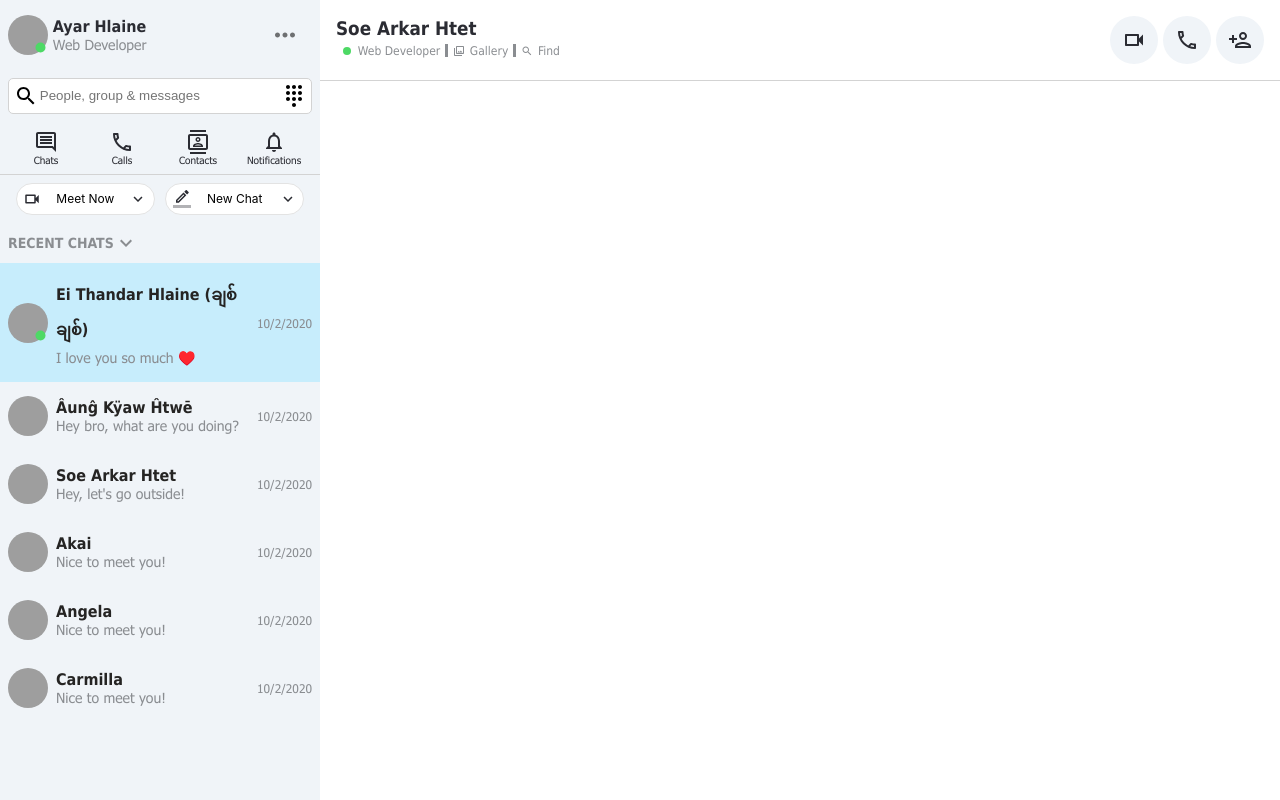
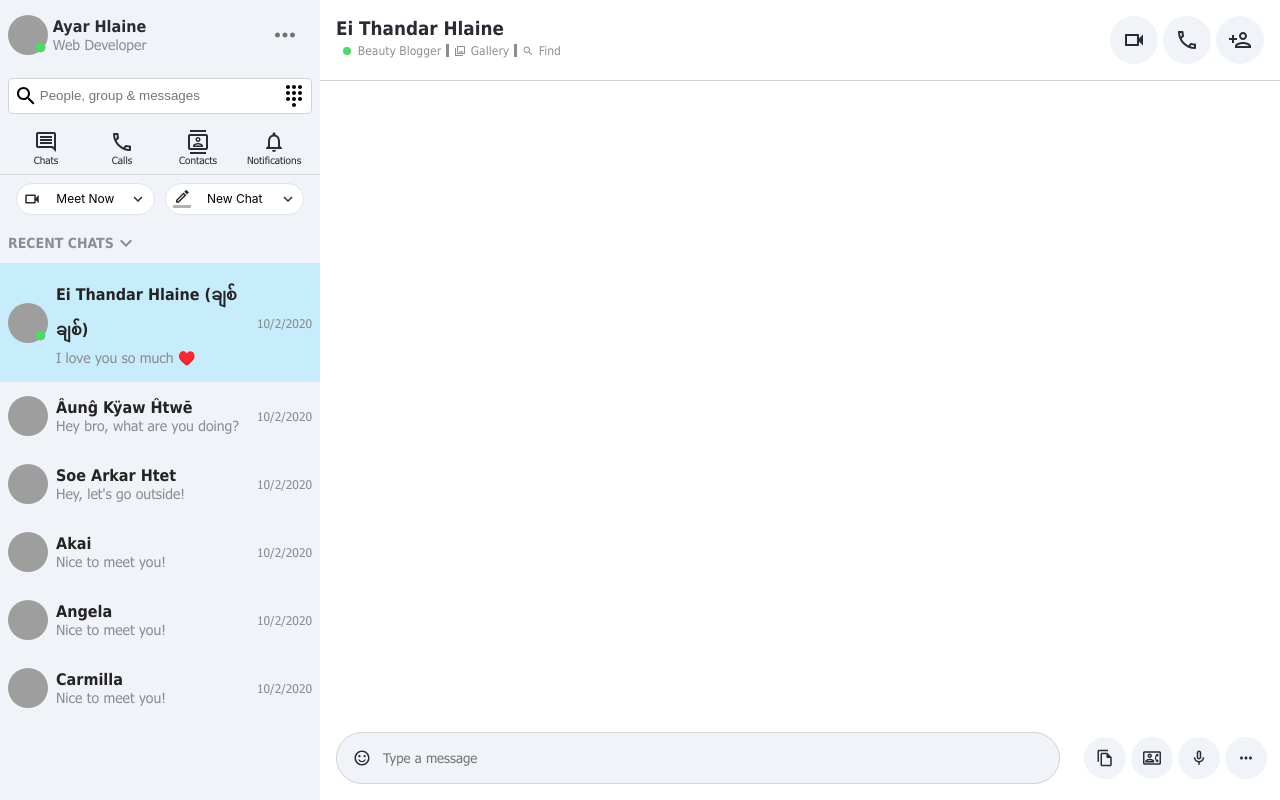
Before and after one commit to ayarhlaine/skype-clone, a React (Create React App) app: page / in a window 1280 px wide. Built offline with nearby package versions, Linux system fonts and the light colour scheme; grey boxes are pictures that could not be loaded.

Commit message:
✨ Added Message Input

```diff
--- a/src/Message/Message.jsx
+++ b/src/Message/Message.jsx
@@ -1,11 +1,14 @@
 import React from 'react';
 import MessageHeader from './MessageHeader/MessageHeader';
+import MessageInput from './MessageInput/MessageInput';
 import './Message.scss';
 const Message = () => {
     return (
         <div className='message'>
             <MessageHeader />
             <hr className='message__divider'/>
+            {/* MessageList */}
+            <MessageInput />
         </div>
     )
 }
--- a/src/Message/Message.scss
+++ b/src/Message/Message.scss
@@ -1,5 +1,7 @@
 @import 'styles/shared';
 .message {
+    display: flex;
+    flex-direction: column;
     flex: 3;
 }
 .message__divider{
--- a/src/Message/MessageHeader/MessageHeader.jsx
+++ b/src/Message/MessageHeader/MessageHeader.jsx
@@ -12,12 +12,12 @@ const MessageHeader = () => {
         <div className="messageHeader">
             <div className="messageHeader__left">
                 <h3 className="messageHeader__left__title">
-                    Soe Arkar Htet
+                    Ei Thandar Hlaine
                 </h3>
                 <div className="messageHeader__left__content">
                     <div className="messageHeader__left__content__container">
                         <FiberManualRecordIcon className="messageHeader__left__content__active__status"/>
-                        <span>Web Developer</span>
+                        <span>Beauty Blogger</span>
                     </div>
                     <div class="vl"/>
                     <div className="messageHeader__left__content__container">
--- /dev/null
+++ b/src/Message/MessageInput/MessageInput.jsx
@@ -0,0 +1,36 @@
+import React from 'react';
+import { IconButton } from '@material-ui/core';
+import SentimentSatisfiedOutlinedIcon from '@material-ui/icons/SentimentSatisfiedOutlined';
+import FileCopyOutlinedIcon from '@material-ui/icons/FileCopyOutlined';
+import ContactPhoneOutlinedIcon from '@material-ui/icons/ContactPhoneOutlined';
+import MicNoneOutlinedIcon from '@material-ui/icons/MicNoneOutlined';
+import MoreHorizOutlinedIcon from '@material-ui/icons/MoreHorizOutlined';
+import './MessageInput.scss';
+const MessageInput = () => {
+    return (
+        <div className="messageInput">
+            <div className="messageInput__input">
+                <div className="messageInput__input__container">
+                    <SentimentSatisfiedOutlinedIcon />
+                    <input type="text" name="messageInput" placeholder="Type a message"/>
+                </div>
+            </div>
+            <div className="messageInput__buttons">
+                <IconButton className="messageInput__buttons__button">
+                    <FileCopyOutlinedIcon />
+                </IconButton>
+                <IconButton className="messageInput__buttons__button">
+                    <ContactPhoneOutlinedIcon />
+                </IconButton>
+                <IconButton className="messageInput__buttons__button">
+                    <MicNoneOutlinedIcon />
+                </IconButton>
+                <IconButton className="messageInput__buttons__button">
+                    <MoreHorizOutlinedIcon />
+                </IconButton>
+            </div>
+        </div>
+    )
+}
+
+export default MessageInput
--- /dev/null
+++ b/src/Message/MessageInput/MessageInput.scss
@@ -0,0 +1,52 @@
+@import 'styles/colors';
+@import 'styles/fonts';
+.messageInput{
+    position: fixed;
+    align-self: flex-start;
+    bottom: 0;
+    display: flex;
+    align-items: center;
+    width: 75%;
+    background-color: white;
+    .messageInput__input{
+        display: flex;
+        align-items: center;
+        flex: 1;
+        padding: 1rem;
+        .messageInput__input__container{
+            flex: 1;
+            display: flex;
+            align-items: center;
+            border: 0.5px solid lightgray;
+            background-color: $skype-background-gray;
+            padding: 1rem;
+            border-radius: 30px;
+            input {
+                font-family: $font-family;
+                border: none;
+                outline-width: 0;
+                background-color: $skype-background-gray;
+                width: 100%;
+            }
+            .MuiSvgIcon-root {
+                margin-right: 10px;
+                font-size: 18px;
+                color: $skype-icon-color;
+            }
+        }
+    }
+    .messageInput__buttons{
+        display: flex;
+        align-items: center;
+        padding: 0.5rem;
+        .messageInput__buttons__button{
+            margin-right: 5px;
+            .MuiSvgIcon-root{
+                font-size: 18px;
+                color: $skype-icon-color;
+            }
+            justify-content: space-between;
+            background-color: $skype-background-gray;
+        }
+    }
+}
```
